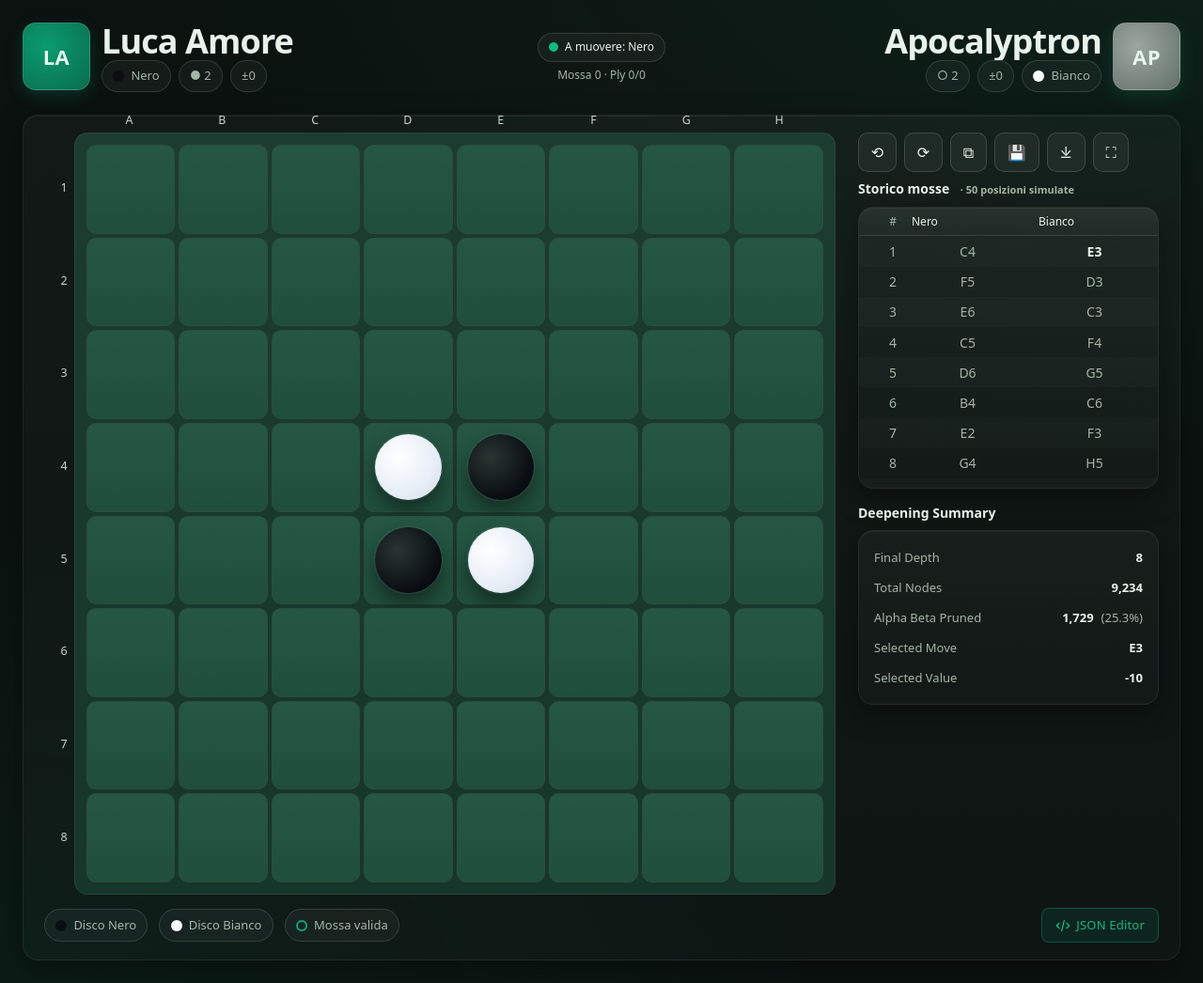
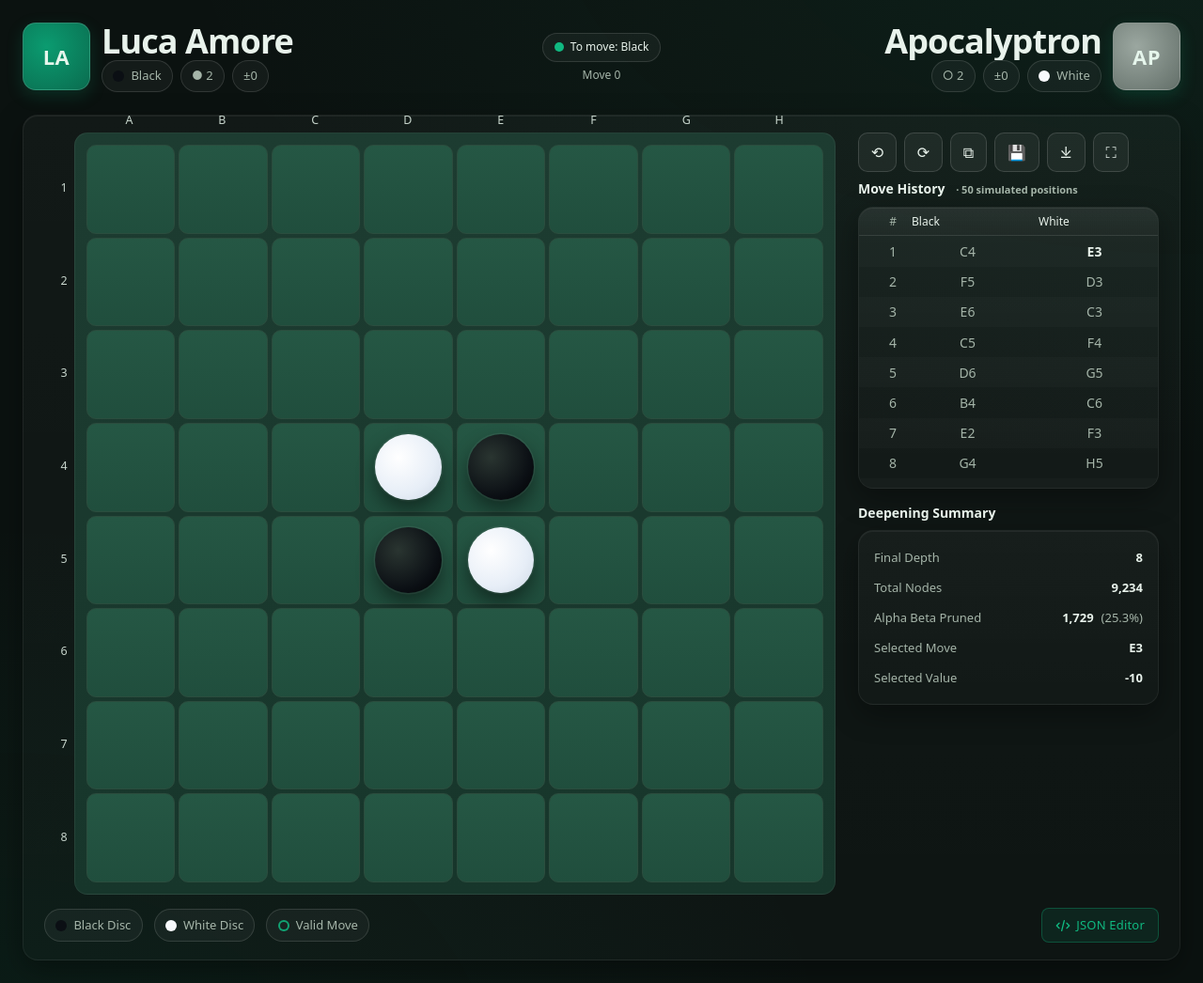
Before and after one commit to lookee/Reversi42, a plain HTML site: page src/webgui/game.html in a window 1280 px wide. Shown: the whole page at 94% size. Drawn offline with nearby package versions, Linux system fonts and the light colour scheme.

Commit message:
Update game.html to replace Italian terms with English equivalents for consistency, enhance button titles, and improve move history display. Adjusted variable names for clarity in calculations.

```diff
--- a/src/webgui/game.html
+++ b/src/webgui/game.html
@@ -159,7 +159,7 @@
         <div class="min-w-0">
           <div id="p1Name" class="truncate font-extrabold leading-tight tracking-tight text-2xl md:text-4xl">—</div>
           <div class="flex items-center gap-2 flex-wrap text-[13px]" style="color:var(--muted)">
-            <span class="chip"><span style="display:inline-block;width:12px;height:12px;border-radius:999px;background:var(--discB)"></span> Nero</span>
+            <span class="chip"><span style="display:inline-block;width:12px;height:12px;border-radius:999px;background:var(--discB)"></span> Black</span>
             <span id="p1Count" class="chip">● 0</span>
             <span id="p1Delta" class="chip">±0</span>
           </div>
@@ -170,9 +170,9 @@
       <div class="flex flex-col items-center text-center gap-1.5">
         <div class="chip text-xs" aria-live="polite">
           <span id="turnDot" style="display:inline-block;width:10px;height:10px;border-radius:999px;background:var(--accent)"></span>
-          <span id="turnText">A muovere: —</span>
+          <span id="turnText">To move: —</span>
         </div>
-        <div class="text-xs" style="color:var(--muted)">Mossa <span id="moveNo">0</span> · Ply <span id="plyLbl">0</span>/<span id="plyMax">0</span></div>
+        <div class="text-xs" style="color:var(--muted)">Move <span id="moveNo">0</span></div>
       </div>
 
       <!-- RIGHT: White -->
@@ -182,7 +182,7 @@
           <div class="flex items-center gap-2 flex-wrap justify-end text-[13px]" style="color:var(--muted)">
             <span id="p2Count" class="chip">○ 0</span>
             <span id="p2Delta" class="chip">±0</span>
-            <span class="chip"><span style="display:inline-block;width:12px;height:12px;border-radius:999px;background:var(--discW)"></span> Bianco</span>
+            <span class="chip"><span style="display:inline-block;width:12px;height:12px;border-radius:999px;background:var(--discW)"></span> White</span>
           </div>
         </div>
         <div class="avatar w" id="p2Avatar">AP</div>
@@ -218,17 +218,17 @@
               <div class="flex items-center gap-2 mb-2">
                 <button id="undoBtn" class="btn" title="Undo">⟲</button>
                 <button id="redoBtn" class="btn" title="Redo">⟳</button>
-                <button id="copyBtn" class="btn" title="Copia mosse">⧉</button>
-                <button id="saveBtn" class="btn" title="Salva JSON">💾</button>
-                <button id="loadBtn" class="btn" title="Carica JSON">⤓</button>
+                <button id="copyBtn" class="btn" title="Copy moves">⧉</button>
+                <button id="saveBtn" class="btn" title="Save JSON">💾</button>
+                <button id="loadBtn" class="btn" title="Load JSON">⤓</button>
                 <button id="fsBtn" class="btn" title="Fullscreen">⛶</button>
               </div>
-              <div class="text-sm font-semibold mb-2">Storico mosse <span id="histBadge" class="historyBadge hidden">· 50 posizioni simulate</span></div>
+              <div class="text-sm font-semibold mb-2">Move History <span id="histBadge" class="historyBadge hidden">· 50 simulated positions</span></div>
               <div class="card" style="max-height:300px;overflow:auto">
                 <div id="histHead" class="historyHead historyGrid text-[12px] hidden">
                   <div class="historyCell historyNo">#</div>
-                  <div class="historyCell">Nero</div>
-                  <div class="historyCell">Bianco</div>
+                  <div class="historyCell">Black</div>
+                  <div class="historyCell">White</div>
                 </div>
                 <div id="historyGrid" class="historyGrid text-[14px] hidden"></div>
                 <ol id="movesOl" class="list-decimal pl-6 py-2 pr-3 text-[14px]" style="color:var(--muted)"></ol>
@@ -249,9 +249,9 @@
 
         <!-- Legend -->
         <div class="flex flex-wrap items-center gap-3 text-[13px]" style="color:var(--muted);margin-top:14px">
-          <span class="chip"><span style="display:inline-block;width:12px;height:12px;border-radius:999px;background:var(--discB)"></span>Disco Nero</span>
-          <span class="chip"><span style="display:inline-block;width:12px;height:12px;border-radius:999px;background:var(--discW)"></span>Disco Bianco</span>
-          <span class="chip"><span style="display:inline-block;width:12px;height:12px;border-radius:999px; box-shadow:0 0 0 2px rgba(16,185,129,.85) inset"></span>Mossa valida</span>
+          <span class="chip"><span style="display:inline-block;width:12px;height:12px;border-radius:999px;background:var(--discB)"></span>Black Disc</span>
+          <span class="chip"><span style="display:inline-block;width:12px;height:12px;border-radius:999px;background:var(--discW)"></span>White Disc</span>
+          <span class="chip"><span style="display:inline-block;width:12px;height:12px;border-radius:999px; box-shadow:0 0 0 2px rgba(16,185,129,.85) inset"></span>Valid Move</span>
           <!-- JSON Editor Button -->
           <button class="json-editor-toggle" id="toggleJsonEditor" style="position:relative;bottom:0;right:0;margin-left:auto">
             <svg width="16" height="16" fill="none" viewBox="0 0 24 24" stroke="currentColor">
@@ -337,9 +337,8 @@
       qs('p1Avatar').textContent = data.players?.black?.avatar || initials(data.players?.black?.name);
       qs('p2Avatar').textContent = data.players?.white?.avatar || initials(data.players?.white?.name);
 
-      // Update plyMax
+      // Update maxPly for calculations
       const maxPly = (data.positions?.length || 1) - 1;
-      qs('plyMax').textContent = maxPly;
 
       // Update moves list if exists
       const movesOl = document.getElementById('movesOl');
@@ -420,8 +419,8 @@
           const b = demoMoves[i] || ''; const w = demoMoves[i+1] || '';
           const row = document.createElement('div'); row.className='historyRow'; row.dataset.row=rowNo;
           const cNo = document.createElement('div'); cNo.className='historyCell historyNo'; cNo.textContent=rowNo;
-          const cB = document.createElement('div'); cB.className='historyCell historyMove'; cB.textContent=b; cB.title = `Mossa ${rowNo} (Nero)`;
-          const cW = document.createElement('div'); cW.className='historyCell historyMove'; cW.textContent=w; cW.title = `Mossa ${rowNo} (Bianco)`;
+          const cB = document.createElement('div'); cB.className='historyCell historyMove'; cB.textContent=b;                   cB.title = `Move ${rowNo} (Black)`;
+          const cW = document.createElement('div'); cW.className='historyCell historyMove'; cW.textContent=w; cW.title = `Move ${rowNo} (White)`;
           cB.onclick = ()=>{ const targetPly = (rowNo-1)*2 + 1; if(targetPly<=maxPly){ ply = targetPly; render(); highlightDemoRow(rowNo, /*isWhite*/false); } };
           cW.onclick = ()=>{ const targetPly = (rowNo-1)*2 + 2; if(targetPly<=maxPly){ ply = targetPly; render(); highlightDemoRow(rowNo, /*isWhite*/true); } };
           row.appendChild(cNo); row.appendChild(cB); row.appendChild(cW); histGrid.appendChild(row);
@@ -448,19 +447,19 @@
       const rowsNums = document.querySelector('.rows-nums');
       const elBoard = document.getElementById('board');
 
-      function syncRowCoords(){
+      window.syncRowCoords = function(){
         if(!rowsNums || !elBoard) return;
         const PADDING = 12;
         const innerHeight = Math.max(0, elBoard.clientHeight - (PADDING*2));
         rowsNums.style.height = innerHeight + 'px';
         rowsNums.style.marginTop = PADDING + 'px';
         rowsNums.style.marginRight = '-18px';
-      }
+      };
 
-      syncRowCoords();
-      const ro = new ResizeObserver(()=> syncRowCoords());
+      window.syncRowCoords();
+      const ro = new ResizeObserver(()=> window.syncRowCoords());
       ro.observe(elBoard);
-      window.addEventListener('resize', syncRowCoords);
+      window.addEventListener('resize', window.syncRowCoords);
     }
 
     function setupToolbar(){
@@ -497,14 +496,14 @@
       const movesOl = document.getElementById('movesOl');
 
       // keep rows numbers aligned after any layout change
-      try{ syncRowCoords(); }catch(_){}
+      try{ window.syncRowCoords(); }catch(_){}
       const turn = (data.status?.turn_by_ply && data.status.turn_by_ply[ply]) || (ply%2===0 ? 'B':'W');
       // ensure partial resets on jump/undo/redo safely
       if(typeof partial!=='undefined'){
         if(typeof lastTurn==='undefined' || lastTurn===null) lastTurn = turn;
         if(turn !== lastTurn){ partial[turn]=0; lastTurn = turn; }
       }
-      qs('turnText').textContent = `A muovere: ${turn==='B'?'Nero':'Bianco'}`;
+      qs('turnText').textContent = `To move: ${turn==='B'?'Black':'White'}`;
       qs('turnDot').style.background = (turn==='B') ? 'var(--accent)' : 'var(--accent2)';
       qs('moveNo').textContent = String(Math.ceil(ply/2));
 
@@ -533,8 +532,7 @@
       setDelta('p1Delta', adv);
       setDelta('p2Delta', -adv);
 
-      // highlight
-      qs('plyLbl').textContent = ply;
+      // highlight (removed ply display)
       if(movesOl){
         [...movesOl.children].forEach(li=> li.classList.remove('active'));
         if(ply>0){ const li = [...movesOl.children].find(el => +el.dataset.ply === ply); if(li) li.classList.add('active'); }
@@ -582,7 +580,7 @@
       if(!box){ return; }
 
       if(!summary || Object.keys(summary).length === 0){
-        box.innerHTML = '<div class="text-sm" style="color:var(--muted)">Nessun dato disponibile.</div>';
+        box.innerHTML = '<div class="text-sm" style="color:var(--muted)">No data available.</div>';
         return;
       }
 
```
